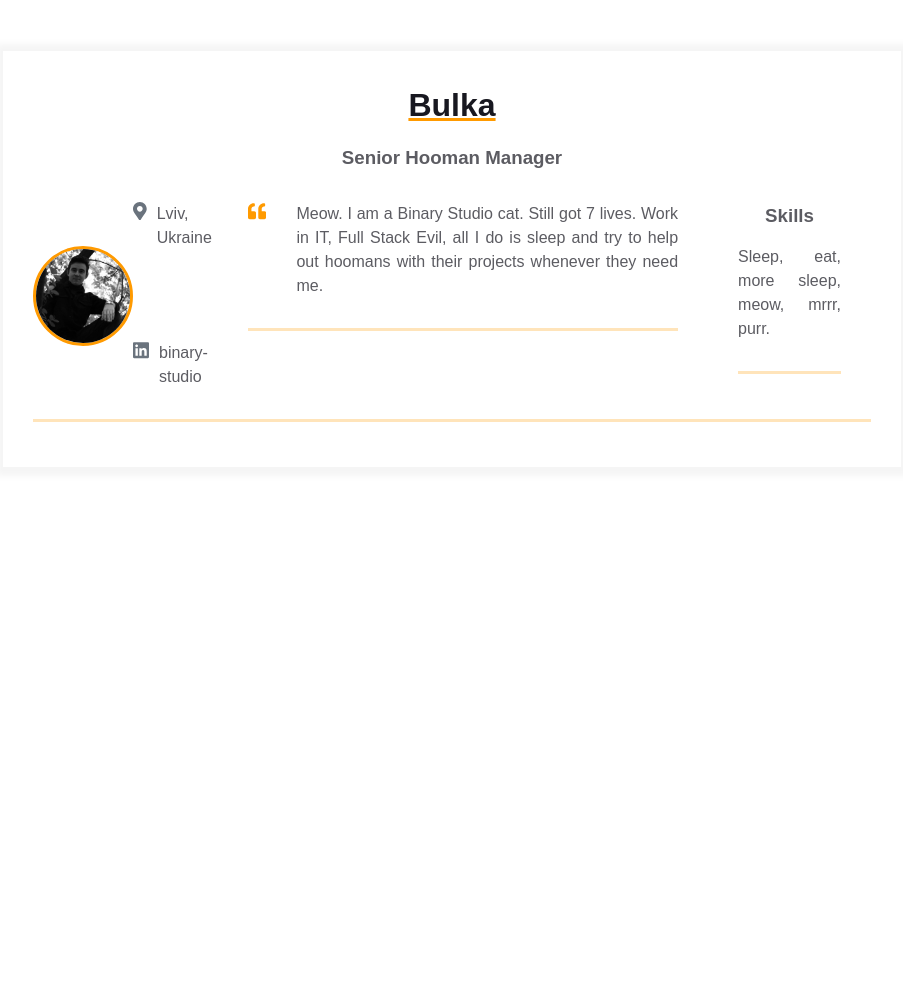
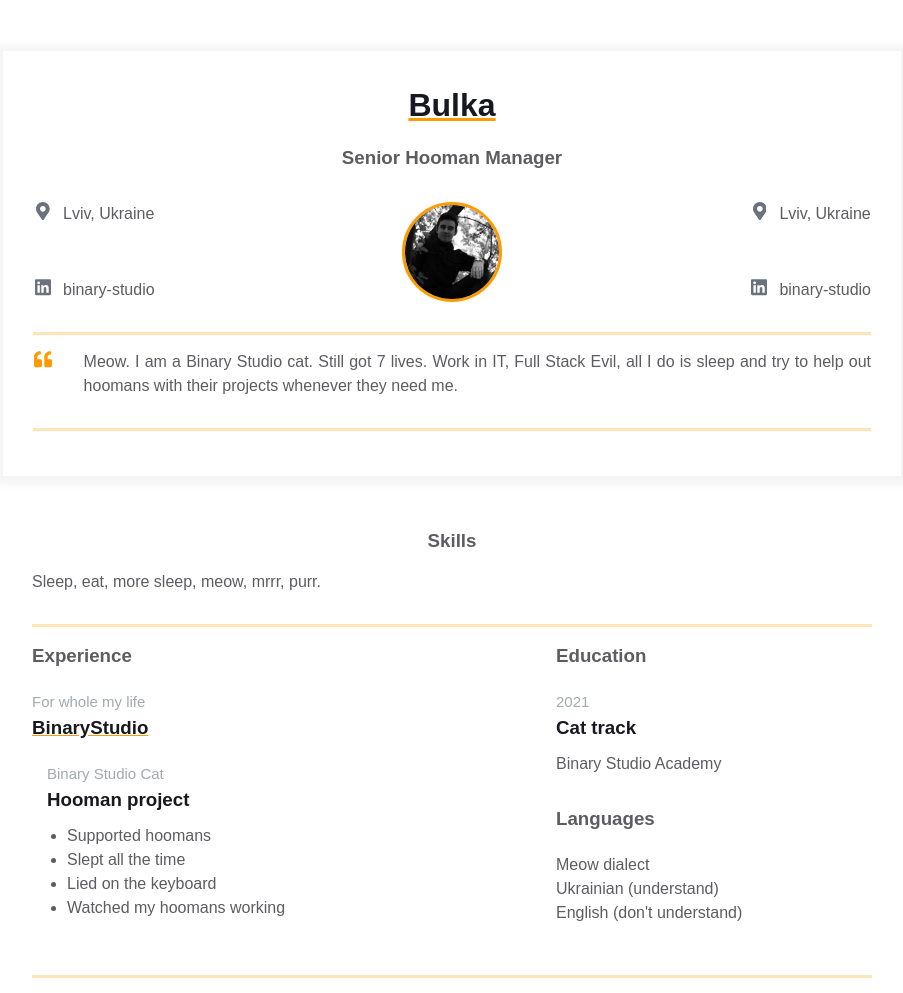
Before and after one commit to RS228/homepage, a plain HTML site: page index.html in a window 1280 px wide. Shown: the whole page, without its empty margins (188-1091 px from the left). Before the commit the page ends 800 px from the top, so only its background shows below. Drawn offline with Linux system fonts and the light colour scheme.

Commit message:
add a secondary content

```diff
--- a/index.html
+++ b/index.html
@@ -15,7 +15,28 @@
               <h3 class="contact-info__sub-header">Senior Hooman Manager</h3>
 
               <div class="contact_info_container fh">
-                <div class="contact-info__block"></div>
+                <div class="contact-info__block">
+                    <a href="" rel="author" class="contact-info__item">
+                        <div class="contact-info__item-icon-wrapper">
+                          <svg class="contact-info__item-icon" xmlns="http://www.w3.org/2000/svg" viewBox="0 0 384 512">
+                            <path
+                              d="M172.268 501.67C26.97 291.031 0 269.413 0 192 0 85.961 85.961 0 192 0s192 85.961 192 192c0 77.413-26.97 99.031-172.268 309.67-9.535 13.774-29.93 13.773-39.464 0zM192 272c44.183 0 80-35.817 80-80s-35.817-80-80-80-80 35.817-80 80 35.817 80 80 80z">
+                            </path>
+                          </svg>
+                        </div>
+                        <span>Lviv, Ukraine</span>
+                      </a>
+                      <a href="https://ua.linkedin.com/company/binary-studio_241166" rel="author" class="contact-info__item">
+                        <div class="contact-info__item-icon-wrapper">
+                          <svg class="contact-info__item-icon" xmlns="http://www.w3.org/2000/svg" viewBox="0 0 448 512">
+                            <path
+                              d="M416 32H31.9C14.3 32 0 46.5 0 64.3v383.4C0 465.5 14.3 480 31.9 480H416c17.6 0 32-14.5 32-32.3V64.3c0-17.8-14.4-32.3-32-32.3zM135.4 416H69V202.2h66.5V416zm-33.2-243c-21.3 0-38.5-17.3-38.5-38.5S80.9 96 102.2 96c21.2 0 38.5 17.3 38.5 38.5 0 21.3-17.2 38.5-38.5 38.5zm282.1 243h-66.4V312c0-24.8-.5-56.7-34.5-56.7-34.6 0-39.9 27-39.9 54.9V416h-66.4V202.2h63.7v29.2h.9c8.9-16.8 30.6-34.5 62.9-34.5 67.2 0 79.7 44.3 79.7 101.9V416z">
+                            </path>
+                          </svg>
+                        </div>
+                        <span>binary-studio</span>
+                      </a>
+                </div>
 
                 <div class="contact-info__block contact-info__block--center">
                   <img class="contact-info__avatar" src="assets/roma.jpg" alt="Avatar">
@@ -43,6 +64,9 @@
                         <span>binary-studio</span>
                       </a>
                 </div>
+              </div>
+            </div>
+          </div>
           <div class="container">
             <div class="resume__block">
               <div class="intro">
@@ -61,6 +85,8 @@
               </div>
             </div>
           </div>
+        </div>
+      </main>
       <div class="container">
         <div class="resume__block">
           <div class="skills">
@@ -69,11 +95,60 @@
           </div>
         </div>
       </div>
+      <div class="container">
+        <div class="resume__block">
+          <div class="main-info fh">
+
+            <div class="experiences">
+                <div class="experiences">
+                    <h3 class="experiences__header">Experience</h3>
+                    <div class="experiences__company">
+                      <div class="experiences__company-header">
+                        <span class="experiences__company-header-durability">For whole my life</span>
+                        <h3 class="experiences__company-header-name">BinaryStudio</h3>
+                      </div>
+
+                      <div class="experiences__company-project">
+                        <span class="experiences__company-project-role">Binary Studio Cat</span>
+                        <h3 class="experiences__company-project-name">Hooman project</h3>
+                        <ul class="experiences__company-project-responsibilities">
+                          <li>Supported hoomans</li>
+                          <li>Slept all the time</li>
+                          <li>Lied on the keyboard</li>
+                          <li>Watched my hoomans working</li>
+                        </ul>
                       </div>
                     </div>
                 </div>
             </div>
-      </main>
 
+            <div class="additional-info fv">
+                <div class="additional-info fv">
+                    <div class="additional-info__education">
+                      <h3 class="additional-info__education-header">Education</h3>
+                      <div class="additional-info__education-university">
+                        <span class="additional-info__education-university-durability">2021</span>
+                        <h3 class="additional-info__education-university-speciality">Cat track</h3>
+                        <p class="additional-info__education-university-name">Binary Studio Academy</p>
+                      </div>
+                    </div>
+
+                    <div class="additional-info__languages">
+                      <h3 class="additional-info__languages-header">Languages</h3>
+                      <p class="additional-info__languages-item">
+                        Meow dialect
+                      </p>
+                      <p class="additional-info__languages-item">
+                        Ukrainian (understand)
+                      </p>
+                      <p class="additional-info__languages-item">
+                        English (don't understand)
+                      </p>
+                    </div>
+                </div>
+            </div>
+          </div>
+        </div>
+      </div>
   </body>
 </html>
```
Lines whose indentation alone changed are shown as unchanged.
